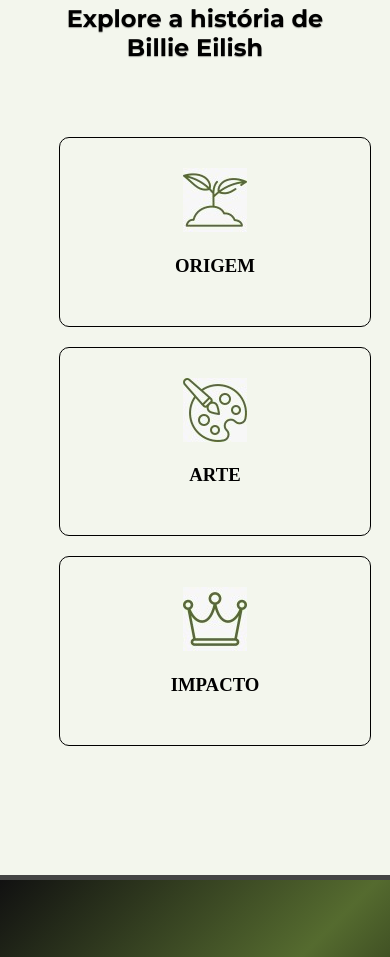
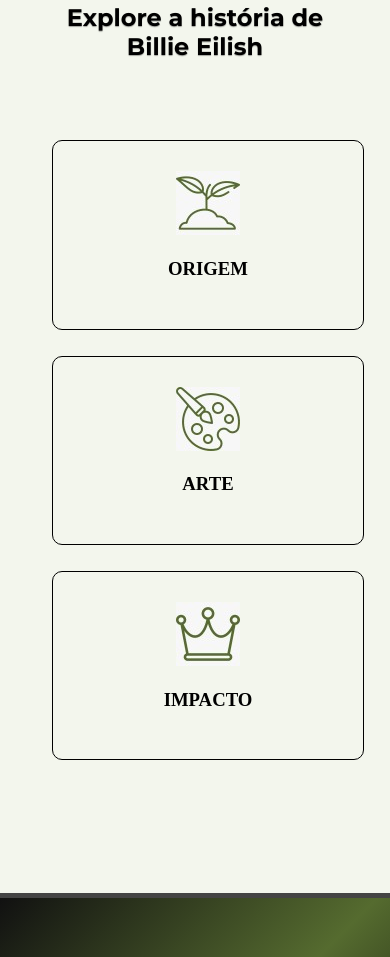
Before and after one commit to lucasmouraozz/site-Esther, a plain HTML site: page index.html in a window 390 px wide. Shown: the part 1258-2215 px from the top of the page. Drawn offline with Linux system fonts and the light colour scheme.

Commit message:
att card

```diff
--- a/estilos/style.css
+++ b/estilos/style.css
@@ -256,8 +256,6 @@ h1.agência {
   font-size: 25px;
 }
 
-
-
 p.agência-p {
   color: white;
   font-family: var(--font-título);
@@ -322,14 +320,17 @@ p.agência-p {
 
   div.imagem-headline {
     flex: 100%;
-    margin: 2%;
+    margin: 2.5%;
     text-align: center;
   }
 
   div.card {
     width: 100%;
     text-align: center;
-    margin: 10px 20px;
+
+    margin: auto;
+    margin: 13px;
+
   }
 
   .instagram {
```
